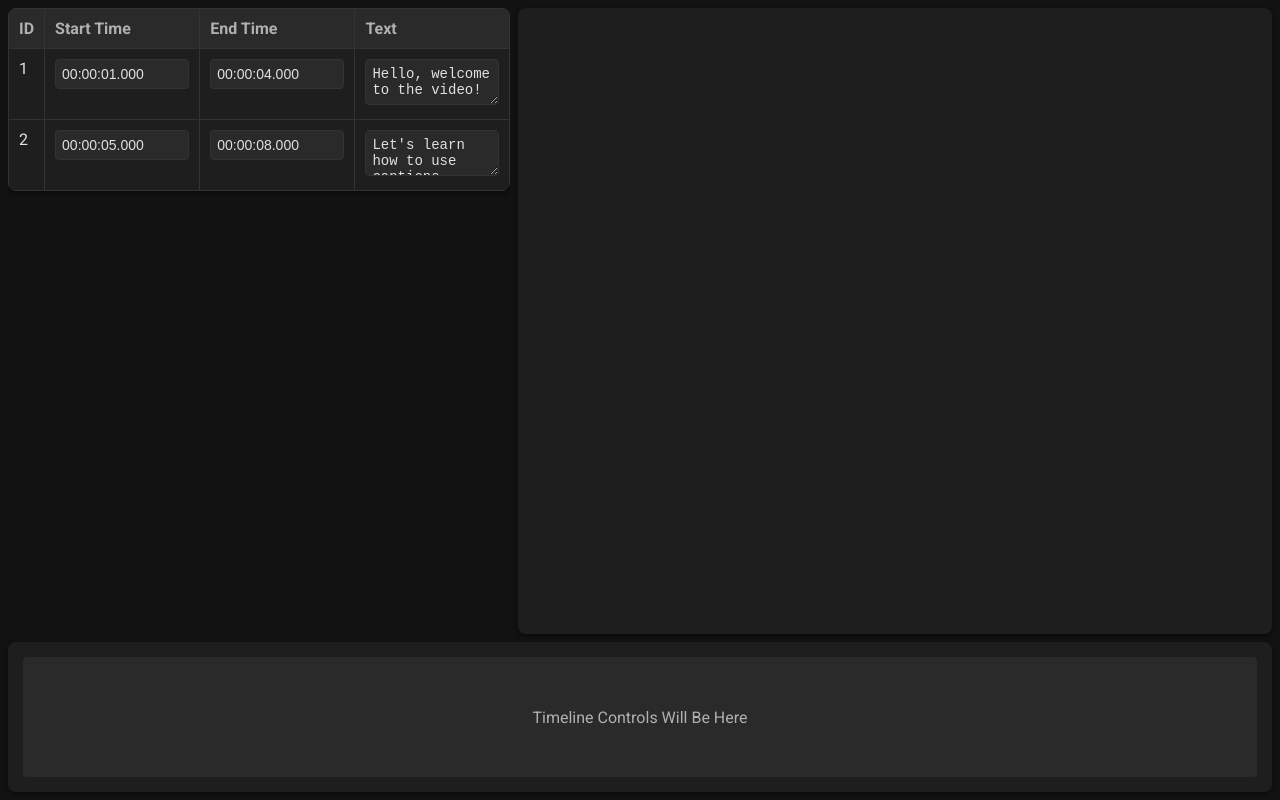
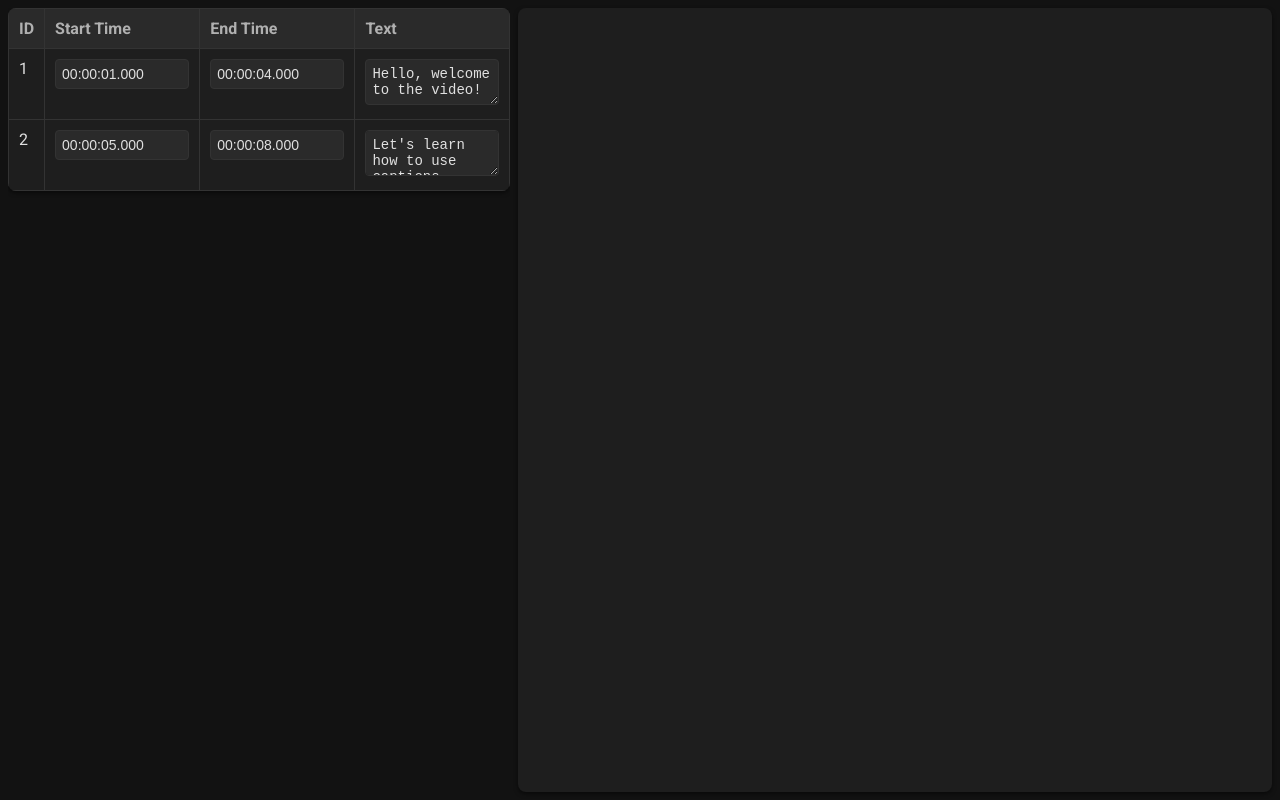
Before and after one commit to kevinsctfries/yt-caption-studio, a React (Vite) app: page / in a window 1280 px wide. Built offline with nearby package versions, Linux system fonts and the light colour scheme.

Commit message:
feat: connect video player with timeline using shared player state

```diff
--- a/src/App.tsx
+++ b/src/App.tsx
@@ -1,16 +1,20 @@
+import { useState } from "react";
 import "./App.css";
 import Captions from "./features/captions/Captions";
 import Timeline from "./features/timeline/Timeline";
 import VideoPlayer from "./features/videoPlayer/VideoPlayer";
 
 function App() {
+  const [player, setPlayer] = useState<YT.Player | null>(null);
+
   return (
     <div className="app-container">
       <div className="main-content">
         <Captions />
-        <VideoPlayer />
+        <VideoPlayer onPlayerReady={setPlayer} />
       </div>
-      <Timeline />
+      {/* <Timeline /> */}
+      {player && <Timeline player={player} />}
     </div>
   );
 }
--- a/src/features/timeline/Timeline.tsx
+++ b/src/features/timeline/Timeline.tsx
@@ -1,15 +1,59 @@
+import React, { useEffect, useState } from "react";
 import "./timeline.css";
 
-const Timeline = () => {
+interface TimelineProps {
+  player: YT.Player | null;
+}
+
+const Timeline = ({ player }: TimelineProps) => {
+  const [currentTime, setCurrentTime] = useState(0);
+  const [duration, setDuration] = useState(0);
+
+  useEffect(() => {
+    if (!player) return;
+
+    const interval = setInterval(() => {
+      const time = player.getCurrentTime();
+      const dur = player.getDuration();
+      setCurrentTime(time);
+      setDuration(dur);
+    }, 250);
+
+    return () => clearInterval(interval);
+  }, [player]);
+
+  const handleSeek = (e: React.ChangeEvent<HTMLInputElement>) => {
+    const newTime = parseFloat(e.target.value);
+    if (player) {
+      player.seekTo(newTime, true);
+    }
+  };
+
   return (
     <div className="timeline-section">
-      <div className="timeline-track">
-        <div className="timeline-placeholder">
-          Timeline Controls Will Be Here
-        </div>
+      <input
+        type="range"
+        min={0}
+        max={duration}
+        value={currentTime}
+        onChange={handleSeek}
+        className="timeline-slider"
+      />
+      <div className="timeline-time">
+        {formatTime(currentTime)} / {formatTime(duration)}
       </div>
     </div>
   );
 };
 
+function formatTime(seconds: number) {
+  const mins = Math.floor(seconds / 60)
+    .toString()
+    .padStart(2, "0");
+  const secs = Math.floor(seconds % 60)
+    .toString()
+    .padStart(2, "0");
+  return `${mins}:${secs}`;
+}
+
 export default Timeline;
--- a/src/features/timeline/timeline.css
+++ b/src/features/timeline/timeline.css
@@ -5,17 +5,3 @@
   box-shadow: var(--shadow-default);
   padding: 15px;
 }
-
-.timeline-track {
-  width: 100%;
-  height: 100%;
-  background-color: var(--color-surface-alt);
-  border-radius: 4px;
-  display: flex;
-  align-items: center;
-  justify-content: center;
-}
-
-.timeline-placeholder {
-  color: var(--color-text-muted);
-}
--- a/src/features/videoPlayer/VideoPlayer.tsx
+++ b/src/features/videoPlayer/VideoPlayer.tsx
@@ -2,31 +2,34 @@ import { useEffect, useRef } from "react";
 import { createYouTubePlayer } from "../../services/youtubePlayerService";
 import "./video-player.css";
 
-const VideoPlayer = () => {
+interface VideoPlayerProps {
+  onPlayerReady?: (event: YT.Player) => void;
+}
+
+const VideoPlayer = ({ onPlayerReady }: VideoPlayerProps) => {
   const playerRef = useRef<HTMLDivElement>(null);
+  const playerInstanceRef = useRef<YT.Player | null>(null);
 
   useEffect(() => {
     if (!playerRef.current) return;
 
-    let playerInstance: YT.Player;
-
     createYouTubePlayer(playerRef.current, "dQw4w9WgXcQ", {
       onReady: event => {
+        playerInstanceRef.current = event.target;
+        onPlayerReady?.(event.target);
         console.log("Player ready", event);
       },
       onStateChange: event => {
         console.log("State changed", event.data);
       },
-    }).then(player => {
-      playerInstance = player;
     });
 
     return () => {
-      if (playerInstance) {
-        playerInstance.destroy();
+      if (playerInstanceRef.current) {
+        playerInstanceRef.current.destroy();
       }
     };
-  }, []);
+  }, [onPlayerReady]);
 
   return (
     <div className="video-section">
```
